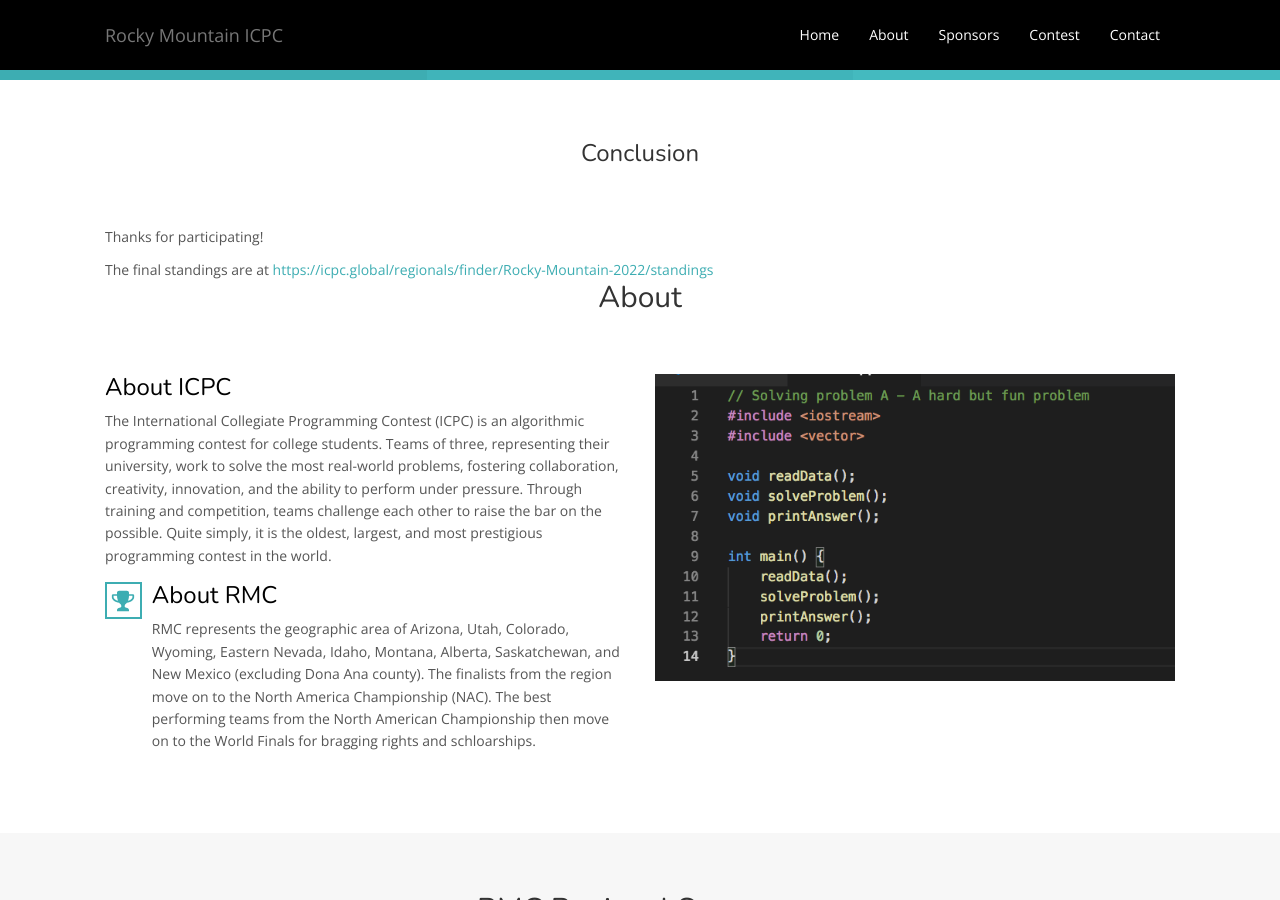
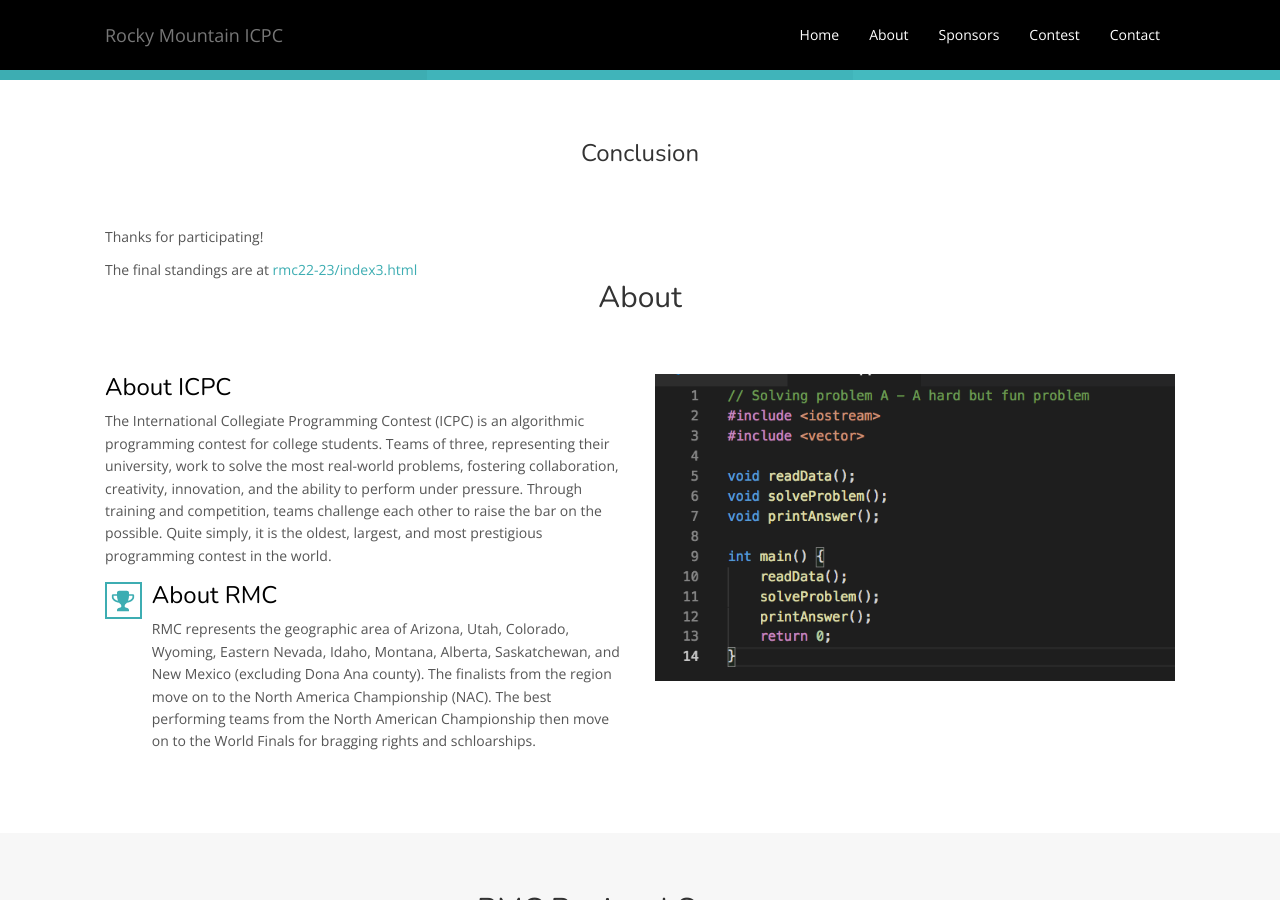
Before and after one commit to icpc/na-rocky-mountain-web, a Jekyll site: the page built from docs/index.html, in a window 1280 px wide and 900 px high, scrolled down 1531 px. Built offline with Jekyll 4.4.1, drawn with Linux system fonts in a browser that asks for light colours; nearby versions of some CDN libraries.

Commit message:
standings link

```diff
--- a/docs/_data/about.yml
+++ b/docs/_data/about.yml
@@ -10,5 +10,7 @@ rmc: RMC represents the geographic area of Arizona, Utah, Colorado, Wyoming, Eas
       The best performing teams from the North American Championship then move on to the
       World Finals for bragging rights and schloarships.
 
-standings: https://icpc.global/regionals/finder/Rocky-Mountain-2022/standings
+standings: rmc22-23/index3.html
+#standings: https://icpc.global/regionals/finder/Rocky-Mountain-2022/standings
+#standings: https://icpc.global/regionals/finder/Rocky-Mountain-2022/standings
 #problems: TBD
```
